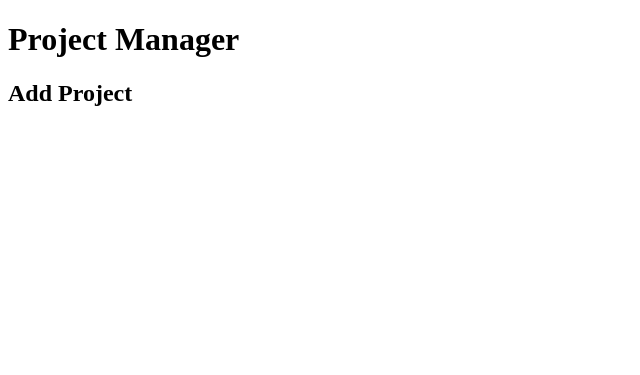
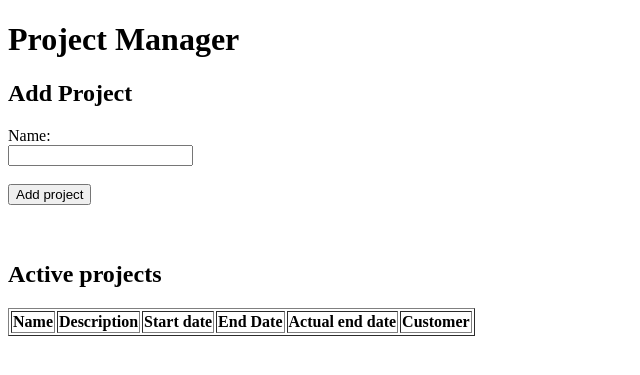
Before and after one commit to artumarinn/Software-Project-Manager, a PHP site: page /UCH/Projects.php in a window 1280 px wide. Shown: the top 375 px of the page, without its empty margins (0-640 px from the left). Run offline with PHP 8.4, Linux system fonts and the light colour scheme; lists and menus that the app fills with data are empty.

Commit message:
Project Logic

```diff
--- a/Pages/Auth/Login.php
+++ b/Pages/Auth/Login.php
@@ -15,7 +15,7 @@ if ($_SERVER['REQUEST_METHOD'] == 'POST' && isset($_POST['login'])) {
     if ($result->num_rows > 0) {
         $row = $result->fetch_assoc();
         if (password_verify($password, $row['password'])) {
-            $_SESSION['ssn'] = $dni;
+            $_SESSION['dni'] = $dni;
             header("Location: ../ControlPanel.php");
             exit();
         } else {
--- a/Pages/Auth/Register.php
+++ b/Pages/Auth/Register.php
@@ -20,7 +20,7 @@ if ($_SERVER['REQUEST_METHOD'] == 'POST' && isset($_POST['createAccount'])) {
             }
         } catch (Exception $e) {
             if ($e->getCode() == 1062) {
-                $registerMessage = "User with SSN $dni is already registered.";
+                $registerMessage = "User with DNI $dni is already registered.";
             } else {
                 $registerMessage = "Error: " . $e->getMessage();
             }
--- a/Pages/Projects.php
+++ b/Pages/Projects.php
@@ -1,3 +1,34 @@
+<?php
+
+include_once '../Database/connection.php';
+
+if($_SERVER['REQUEST_METHOD'] == 'POST' && isset( $_POST['addProject'])){
+
+    $name = $_POST['name'];
+    $desciption = $_POST['description'];
+    $start_Date = $_POST['start_Date'];
+    $end_date = $_POST['end-date'];
+    $actual_end_date = $_POST['actual_end_date'];
+    $customer_id = $_POST['customer_id'];
+
+    // terminar esto
+
+    try {
+
+        $sql='INSERT INTO project(name) VALUES (' . $conn->real_escape_string($name) . ')';
+
+        if ($conn->query($sql) === TRUE) {
+            $projectMessage = "Project added correctly.";
+        } else {
+            throw new Exception($conn->error, $conn->errno);
+        }
+
+    }catch(Exception $e) {
+        $projectMessage = "Error adding project " . $e->getMessage();
+    }
+}
+?>
+
 <!DOCTYPE html>
 <html lang="en">
 <head>
@@ -9,7 +40,28 @@
     <h1>Project Manager</h1>
     <h2>Add Project</h2>
     <form>
-        <label></label>
-    </form>
+        <label>Name:</label><br>
+        <input type="text" id="name" name="name" required><br><br>
+        <!--<label>Description:</label><br>
+        <input type="text" id="description" name="description" required><br><br>
+        <label>Start Date:</label><br>
+        <input type="date" id="start_date" name="start_date" required><br><br>
+        <label>End Date:</label><br>
+        <input type="date" id="end_date" name="end_date" required><br><br>
+        <label>Actual end date:</label><br>
+        <input type="date" id="actual_end_date" name="actual_end_date" required><br><br>
+        <label>Customer ID:</label><br>
+        <input type="number" id="customer_id" name="customer_id" required><br><br>-->
+        <button type="submit" name="addProject">Add project</button>
+    </form><br><br>
+    <h2>Active projects</h2>
+    <table border="1">
+        <th>Name</th>
+        <th>Description</th>
+        <th>Start date</th>
+        <th>End Date</th>
+        <th>Actual end date</th>
+        <th>Customer</th>
+    </table>
 </body>
 </html>
```
Also changed, not shown: 2 other files.
